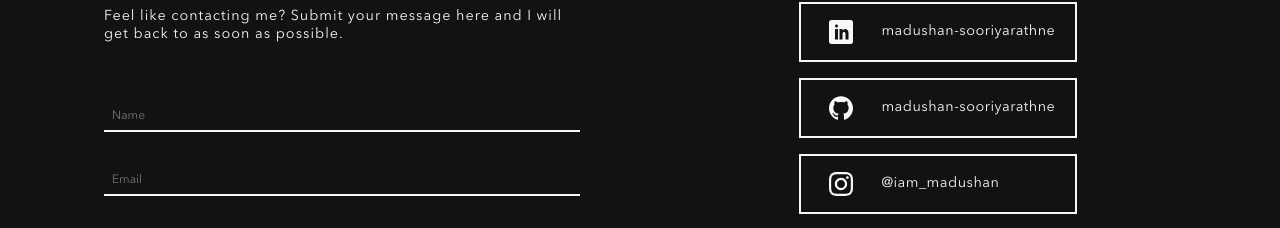
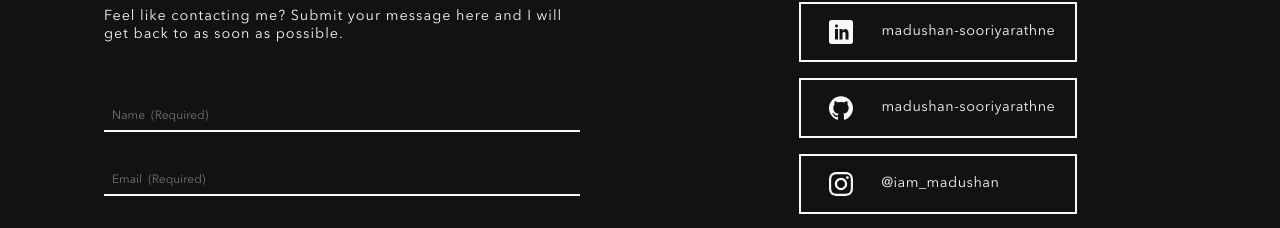
Before and after one commit to madushan-sooriyarathne/madushan-portfolio, a Next.js app: page /contact in a window 1280 px wide. Shown: the part 236-464 px from the top of the page. Built offline with nearby package versions, Linux system fonts and the light colour scheme.

Commit message:
added pattern props to accept validation patterns

```diff
--- a/components/input-field/InputField.js
+++ b/components/input-field/InputField.js
@@ -4,6 +4,7 @@ const InputField = ({
   name,
   onChange,
   value,
+  pattern,
   type = "text",
   textarea = false,
   required = true,
@@ -13,27 +14,29 @@ const InputField = ({
       {textarea ? (
         <TextArea
           id={name}
-          name={name}
+          name={`${name}  ${required ? "(Required)" : ""}`}
           placeholder={name}
           type={type}
           value={value}
           onChange={onChange}
           required={required}
+          pattern={pattern}
         />
       ) : (
         <Input
           id={name}
           name={name}
-          placeholder={name}
+          placeholder={`${name}  ${required ? "(Required)" : ""}`}
           type={type}
           value={value}
           onChange={onChange}
           required={required}
+          pattern={pattern}
           autoComplete="disable"
         />
       )}
 
-      <Label htmlFor={name}>{name}</Label>
+      <Label htmlFor={name}>{`${name}  ${required ? "(Required)" : ""}`}</Label>
     </Wrapper>
   );
 };
```
